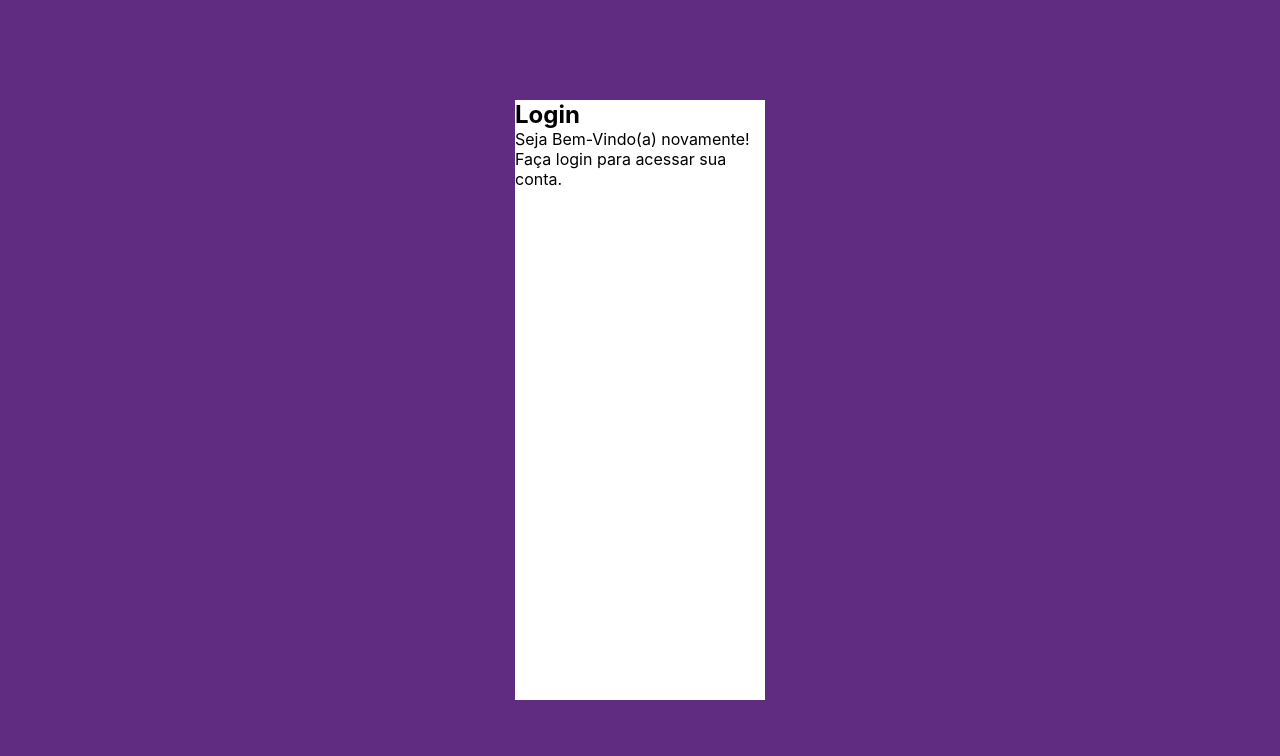
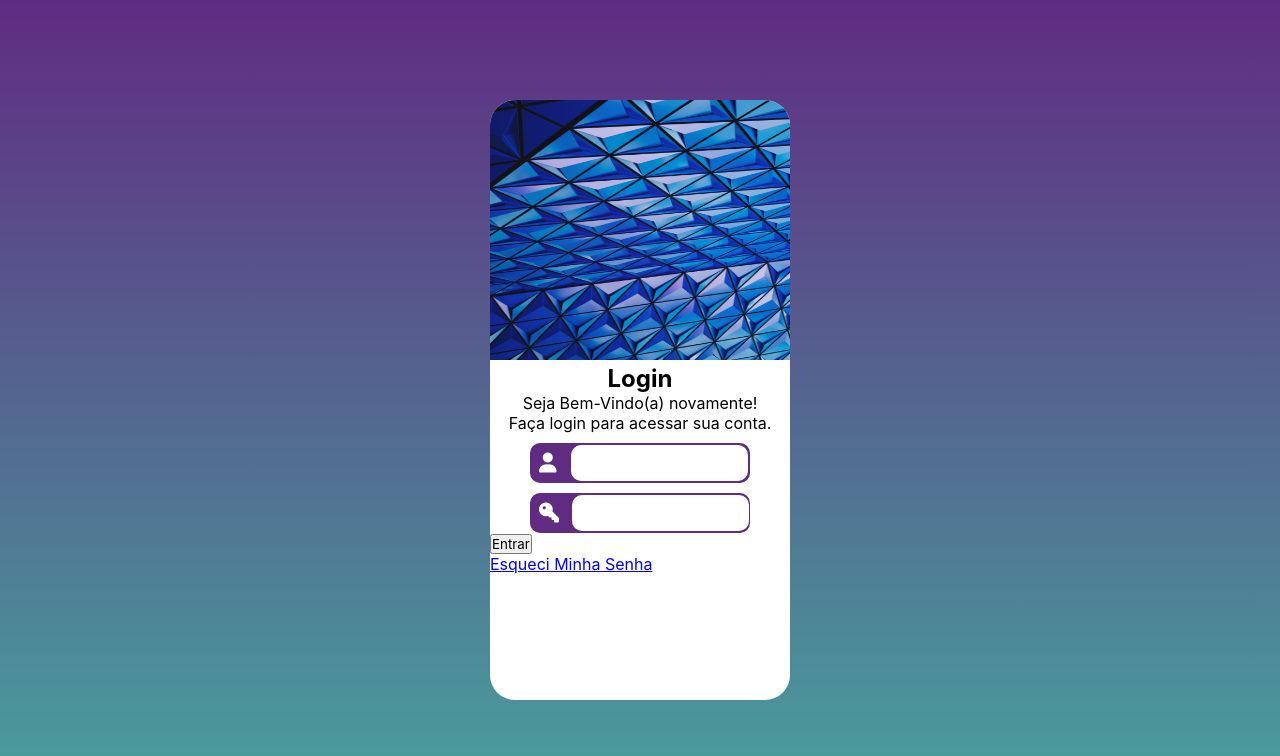
Before and after one commit to Ertuip/projeto-login, a plain HTML site: page index.html in a window 1280 px wide. Drawn offline with Linux system fonts and the light colour scheme.

Commit message:
Atualização

```diff
--- a/estilo/style.css
+++ b/estilo/style.css
@@ -1,7 +1,8 @@
 @charset "UTF-8";
 
 :root {
-
+    --verd: #49a09d;
+    --lilas: #5f2c82;
 }
 
 * {
@@ -12,7 +13,7 @@
 }
 
 body, html {
-    background-color: #5f2c82;
+    background-image: linear-gradient(to bottom, var(--lilas), var(--verd));
     height: 100vh;
     width: 98vw;
 }
@@ -28,9 +29,61 @@ main {
     left: 50%;
     transform: translate(-50%, -50%);
     background-color: white;
-    display: flexbox;
-    justify-content: flex-end;
-    align-self: center;
+    border-radius: 25px;
     height: 600px;
-    width: 250px;
+    width: 300px;
 }
+
+#form > h1 {
+    text-align: center;
+}
+
+#form > p {
+    text-align: center;
+}
+
+.conf {
+    background-color: #5f2c82;
+    border-radius: 10px;
+    width: 220px;
+    margin: 10px auto;
+    padding: 2px 0px 2px 29px;
+}
+
+#conf12 {
+    margin: -20px auto;
+}
+
+#us {
+    margin: 0px 0px 0px -25px;
+    padding: 5px;
+}
+
+#us1 {
+    margin: 0px 0px 0px -25px;
+    padding: 5px;
+}
+
+#iusername {
+    border-radius: 10px;
+    margin: 0px 0px 0px 5px;
+    border: none;
+    padding: 10px 5px 10px 0px;
+    width: 177px;
+}
+
+#iuserpass {
+    border-radius: 10px;
+    margin: 0px 0px 0px 3px;
+    border: none;
+    padding: 10px 5px 10px 0px;
+    width: 177px;
+}
+
+img {
+    min-width: 300px;
+    max-height: 260px;
+    background-size: cover;
+    border-top-left-radius: 25px;
+    border-top-right-radius: 25px;
+}
--- a/index.html
+++ b/index.html
@@ -5,6 +5,7 @@
     <meta name="viewport" content="width=device-width, initial-scale=1.0">
     <title>Login</title>
     <link rel="stylesheet" href="estilo/style.css">
+    <script src="https://kit.fontawesome.com/51aef49069.js" crossorigin="anonymous"></script>
 </head>
 <body>
     <main>
@@ -13,10 +14,21 @@
 
             </div>
             <div id="form">
+                <img src="imagens/img.jpg" alt="">
                 <h1>Login</h1>
-                <p>Seja Bem-Vindo(a) novamente! Faça login para acessar sua conta.</p>
+                <p>Seja Bem-Vindo(a) novamente! <p>Faça login para acessar sua conta.</p></p>
                 <form action="login.php" method="post">
-
+                    <div class="conf">
+                        <i class="fa-solid fa-user fa-lg" id="us" style="color: white;"></i>
+                        <input type="text" name="username" id="iusername">
+                    </div><br>
+                    <div class="conf" id="conf12">
+                        <i class="fa-solid fa-key fa-flip-horizontal fa-lg" id="us1" style="color: white;"></i>
+                        <input type="password" name="userpass" id="iuserpass">
+                    </div><br>
+                    <input type="submit" value="Entrar">
+                    <br>
+                    <a href="#">Esqueci Minha Senha</a>
                 </form>
             </div>
         </section>
```
